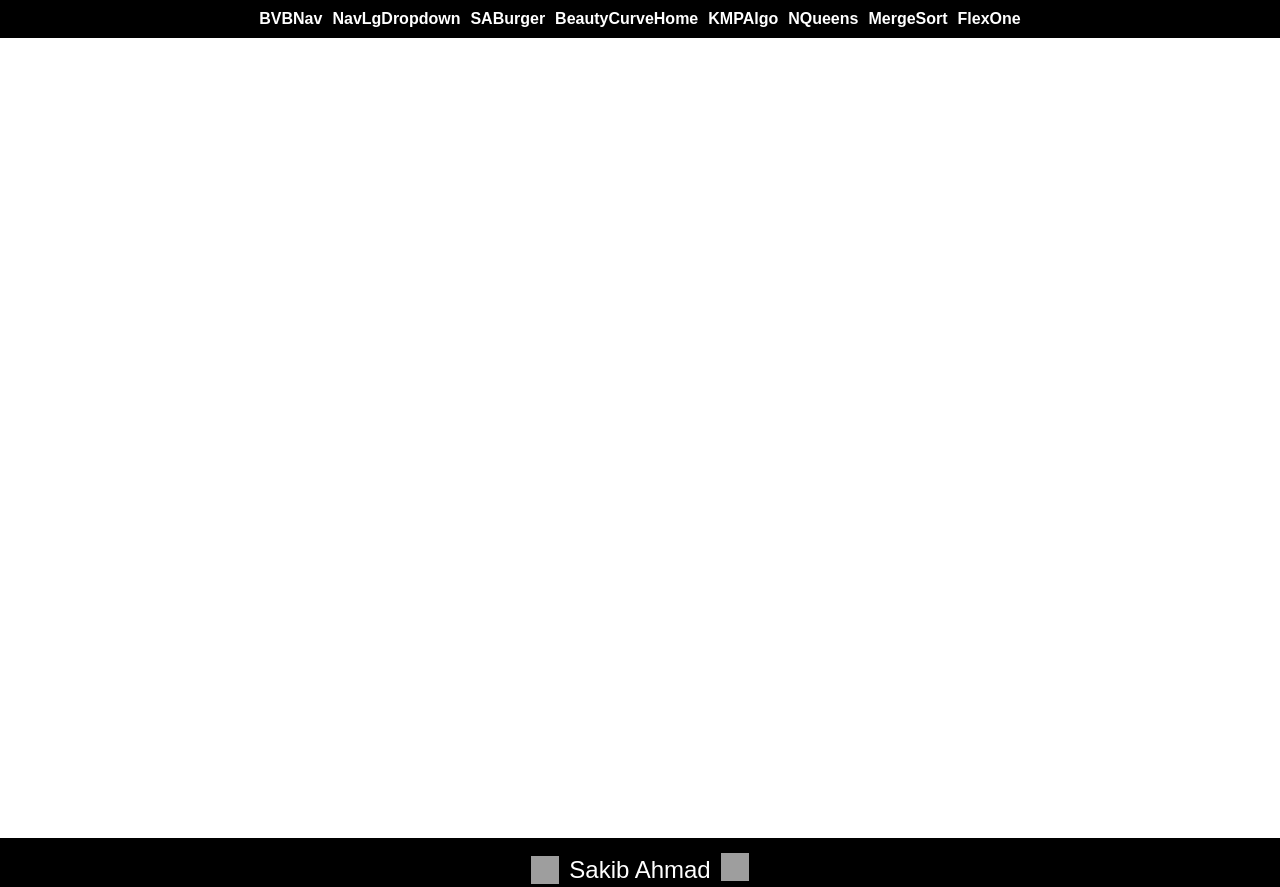
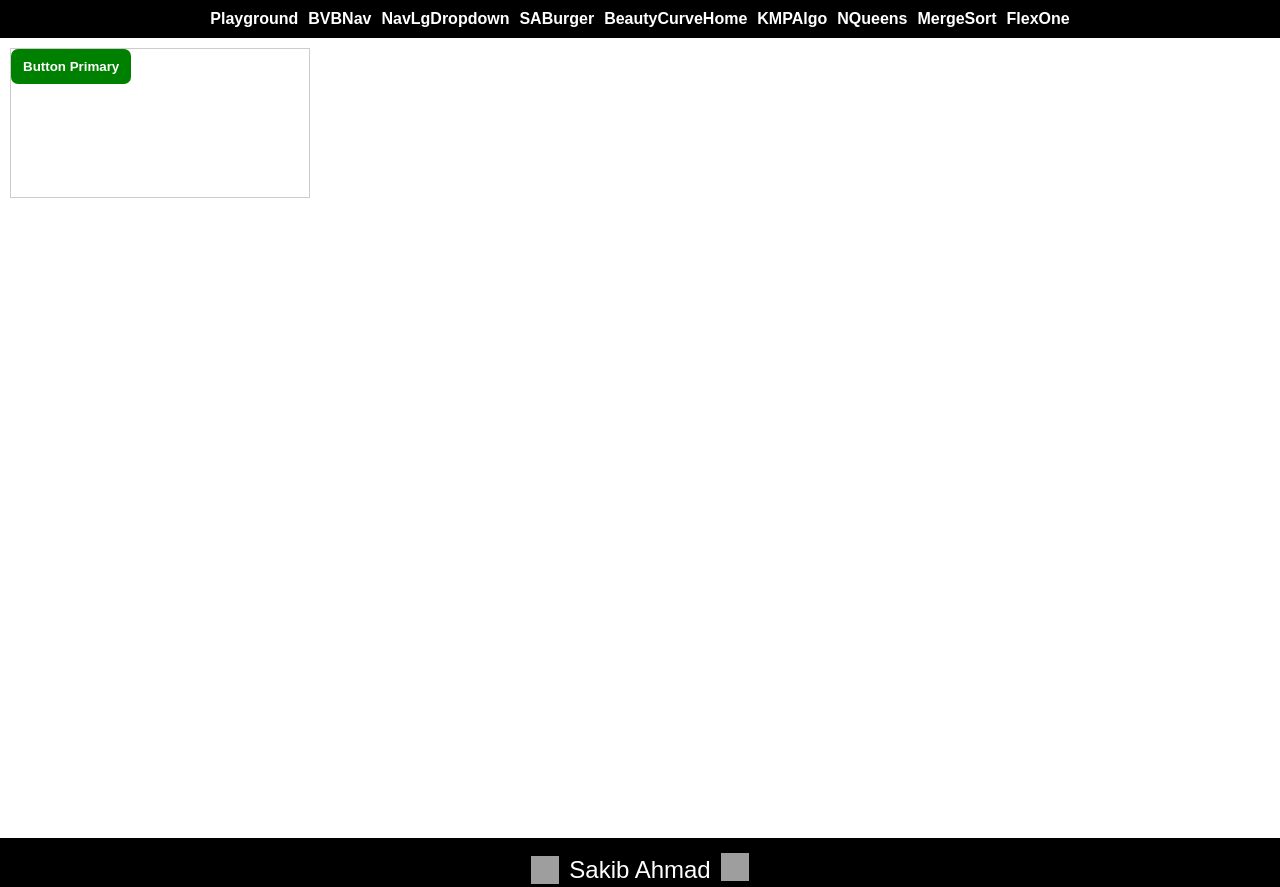
Before and after one commit to easakibahmad/bvb-clone, a React (Vite) app: page / in a window 1280 px wide. Built offline with nearby package versions, Linux system fonts and the light colour scheme; grey boxes are pictures that could not be loaded.

Commit message:
feat: add primary button

```diff
--- /dev/null
+++ b/src/components/Button/Primary/ButtonPrimary.css
@@ -0,0 +1,44 @@
+.btn__primary {
+    padding: 10px 12px;
+    border: none;
+    border-radius: 7px;
+    background-color: green;
+    color: white;
+    font-weight: bold;
+    position: absolute;
+    /* Position relative to the container */
+    cursor: pointer;
+    transition: all 0.3s ease;
+}
+
+.btn__container {
+    position: relative;
+    /* Container needs to be relative to hold the button */
+    width: 300px;
+    /* Example container size */
+    height: 150px;
+    border: 1px solid #ccc;
+    overflow: hidden;
+    /* Prevents the button from going outside */
+}
+
+/* Define hover directions using pseudo-classes */
+.btn__primary:hover:nth-child(4n+1) {
+    transform: translateX(100%);
+    /* Move right */
+}
+
+.btn__primary:hover:nth-child(4n+2) {
+    transform: translateX(-100%);
+    /* Move left */
+}
+
+.btn__primary:hover:nth-child(4n+3) {
+    transform: translateY(-100%);
+    /* Move up */
+}
+
+.btn__primary:hover:nth-child(4n+4) {
+    transform: translateY(100%);
+    /* Move down */
+}
--- /dev/null
+++ b/src/components/Button/Primary/ButtonPrimary.tsx
@@ -0,0 +1,10 @@
+import "./ButtonPrimary.css"
+const ButtonPrimary = () => {
+  return (
+    <div className="btn__container">
+      <button className="btn__primary">Button Primary</button>
+    </div>
+  );
+}
+
+export default ButtonPrimary
--- /dev/null
+++ b/src/components/Button/index.tsx
@@ -0,0 +1,3 @@
+import ButtonPrimary from "./Primary/ButtonPrimary";
+
+export {ButtonPrimary}
--- a/src/layouts/MainLayout/MainLayout.tsx
+++ b/src/layouts/MainLayout/MainLayout.tsx
@@ -6,6 +6,9 @@ const MainLayout = () => {
   return (
     <div className="main-layout">
       <div className="main-layout__links">
+        <Link className="main-layout__link" to="/">
+          Playground
+        </Link>
         <Link className="main-layout__link" to="bvb-nav">
           BVBNav
         </Link>
--- a/src/pages/MainPage/MainPage.tsx
+++ b/src/pages/MainPage/MainPage.tsx
@@ -1,4 +1,6 @@
 import { MainLayout } from "../../layouts";
+
+import "./MainPage.css";
 
 const MainPage = () => {
   return (
--- a/src/routes/index.tsx
+++ b/src/routes/index.tsx
@@ -6,10 +6,12 @@ import { nav } from "./Nav/Nav";
 import { algo } from "./Algo/Algo";
 import { cssSpecial } from "./CssSpecial/CssSpecial";
 
+import { ButtonPrimary } from "../components/Button";
+
 export const router = createBrowserRouter([
   {
     path: "/",
     element: <MainPage />,
-    children: [...nav, ...algo, ...cssSpecial],
+    children: [{path: "/", element: <ButtonPrimary/>},...nav, ...algo, ...cssSpecial],
   },
 ]);
```
Also changed, not shown: src/pages/MainPage/MainPage.css (added).
